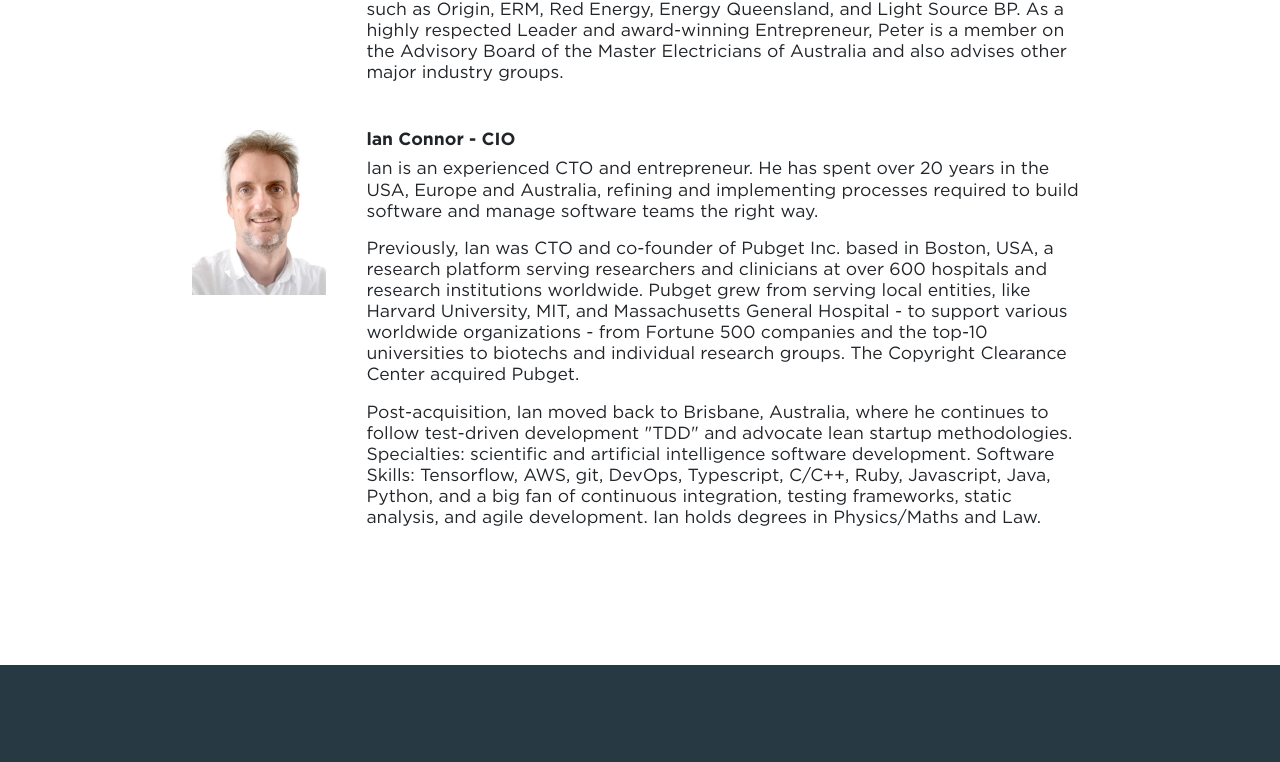
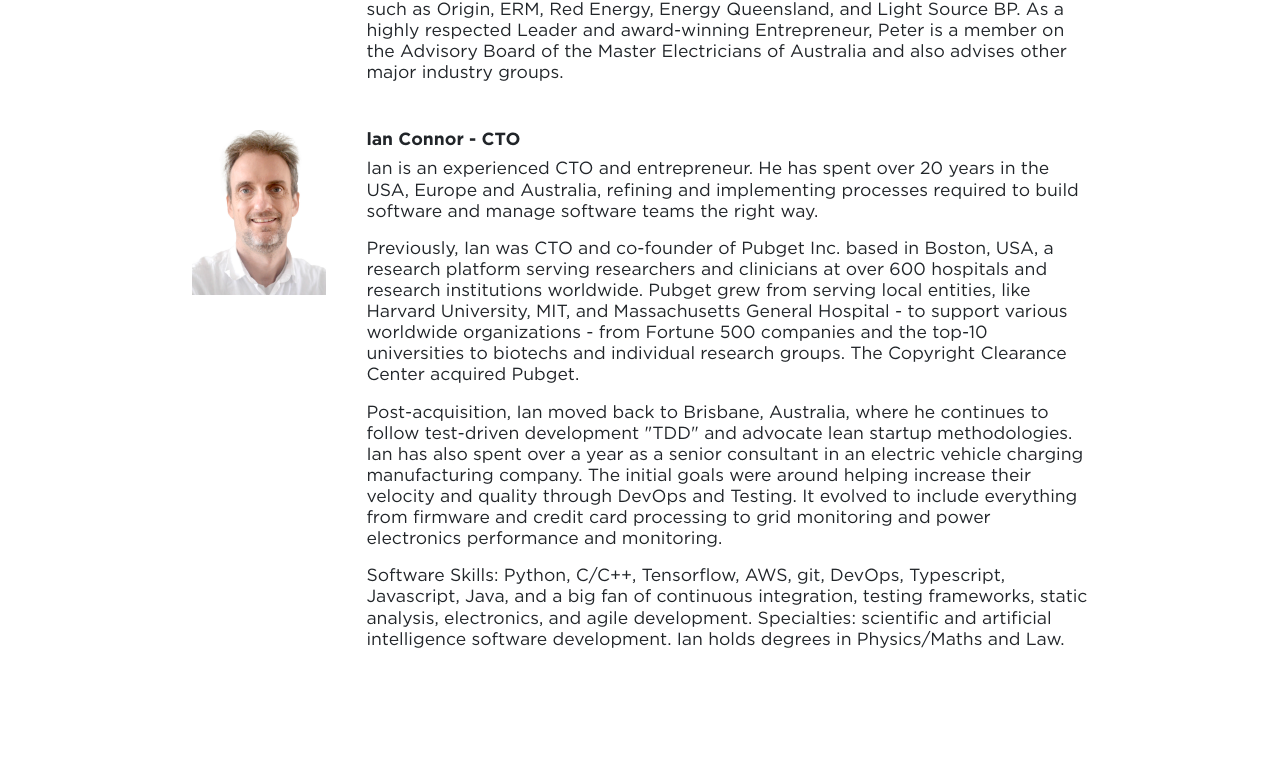
Before and after one commit to swordandstone/homepage, a website: page our-team.html in a window 1280 px wide. Shown: the part 2828-3590 px from the top of the page. Drawn offline with nearby package versions, Linux system fonts and the light colour scheme.

Commit message:
update cto

```diff
--- a/our-team.html
+++ b/our-team.html
@@ -202,26 +202,18 @@
             <img src="images/Ian.png">
         </div>
         <div class="text-column our-team-text-column">
-            <h3>lan Connor - CIO</h3>
+            <h3>lan Connor - CTO</h3>
             <p>
-                Ian is an experienced CTO and entrepreneur. He has spent over 20 years in the USA, Europe and
-                Australia, refining and implementing processes required to build software and manage software teams
-                the right way.
+                Ian is an experienced CTO and entrepreneur. He has spent over 20 years in the USA, Europe and Australia, refining and implementing processes required to build software and manage software teams the right way.
             </p>
             <p>
-                Previously, Ian was CTO and co-founder of Pubget Inc. based in Boston, USA, a research
-                platform serving researchers and clinicians at over 600 hospitals and research institutions
-                worldwide. Pubget grew from serving local entities, like Harvard University, MIT, and Massachusetts
-                General Hospital - to support various worldwide organizations - from Fortune 500 companies and the
-                top-10 universities to biotechs and individual research groups. The Copyright Clearance Center acquired Pubget.
+                Previously, Ian was CTO and co-founder of Pubget Inc. based in Boston, USA, a research platform serving researchers and clinicians at over 600 hospitals and research institutions worldwide. Pubget grew from serving local entities, like Harvard University, MIT, and Massachusetts General Hospital - to support various worldwide organizations - from Fortune 500 companies and the top-10 universities to biotechs and individual research groups. The Copyright Clearance Center acquired Pubget.
             </p>
             <p>
-                Post-acquisition, Ian moved back to Brisbane, Australia, where he continues to follow test-driven
-                development "TDD" and advocate lean startup methodologies.
-                Specialties: scientific and artificial intelligence software development. Software Skills:
-                Tensorflow, AWS, git, DevOps, Typescript, C/C++, Ruby, Javascript, Java, Python, and a big fan of
-                continuous integration, testing frameworks, static analysis, and agile development. Ian holds
-                degrees in Physics/Maths and Law.
+                Post-acquisition, Ian moved back to Brisbane, Australia, where he continues to follow test-driven development "TDD" and advocate lean startup methodologies. Ian has also spent over a year as a senior consultant in an electric vehicle charging manufacturing company. The initial goals were around helping increase their velocity and quality through DevOps and Testing. It evolved to include everything from firmware and credit card processing to grid monitoring and power electronics performance and monitoring.
+            </p>
+            <p>
+                Software Skills: Python, C/C++, Tensorflow, AWS, git, DevOps, Typescript, Javascript, Java, and a big fan of continuous integration, testing frameworks, static analysis, electronics, and agile development. Specialties: scientific and artificial intelligence software development. Ian holds degrees in Physics/Maths and Law.
             </p>
         </div>
     </div>
```
